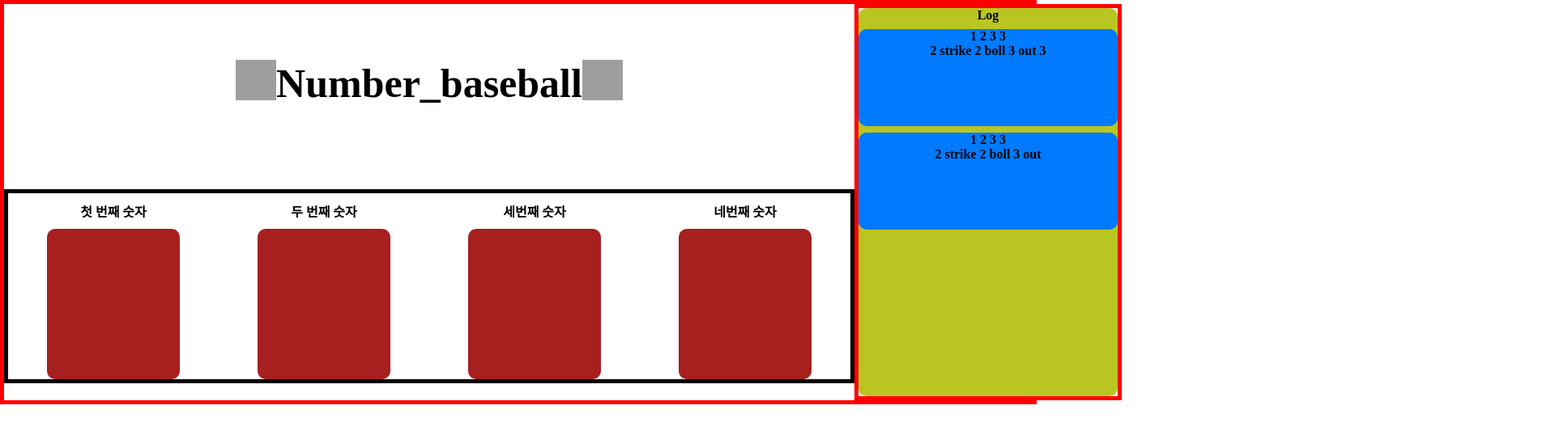
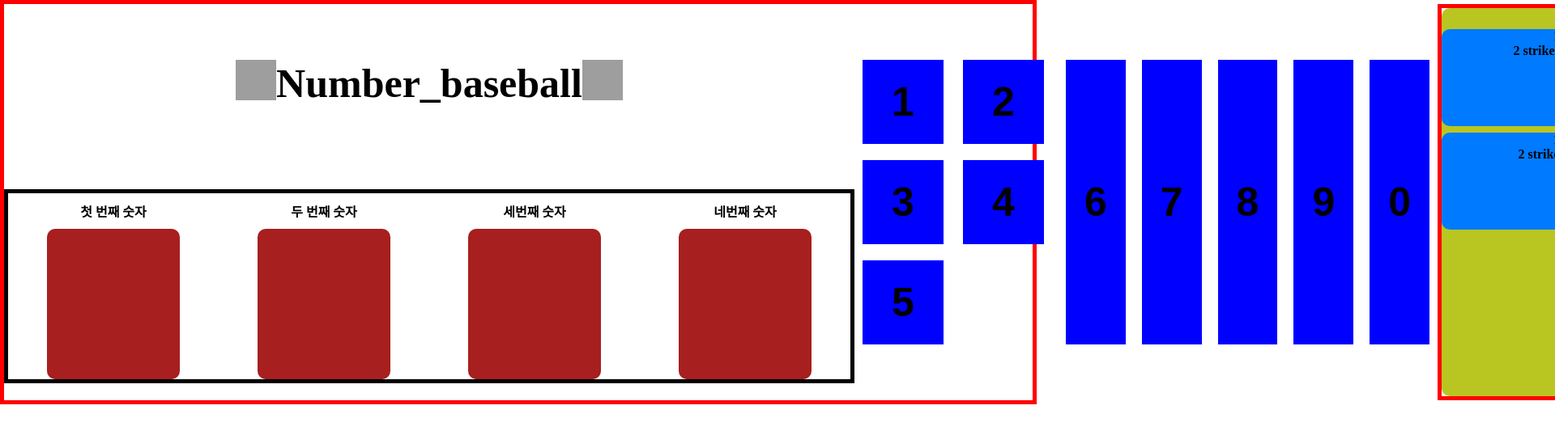
Before and after one commit to woorifisa-service-dev-3rd/frontend-1st-Number_Baseball, a plain HTML site: page index.html in a window 1280 px wide. Shown: the top 538 px of the page at 81% size, 1920 px wide, since content can reach past the window. Drawn offline with Linux system fonts and the light colour scheme; grey boxes are pictures that could not be loaded.

Commit message:
숫자 추가

```diff
--- a/index.html
+++ b/index.html
@@ -29,31 +29,72 @@
                     <div class="answer">
                         <strong>첫 번째 숫자</strong>
                     </div>
-                    <input type="number" id="number1" >
+                    <input type="number" id="number1">
                 </div>
                 <div class="box">
                     <div class="answer">
                         <strong>두 번째 숫자</strong>
                     </div>
-                    <input type="number" id="number1" >
+                    <input type="number" id="number1">
                 </div>
                 <div class="box">
                     <div class="answer">
                         <strong> 세번째 숫자</strong>
                     </div>
-                    <input type="number" id="number1" >
+                    <input type="number" id="number1">
                 </div>
                 <div class="box">
                     <div class="answer">
                         <strong> 네번째 숫자</strong>
                     </div>
-                    <input type="number" id="number1" >
+                    <input type="number" id="number1">
                 </div>
             </div>
         </div>
 
+        <div class="number_button">
 
-        <article class="container"  id="scoreboard">
+            <div id="number_button1">
+
+                <button type="button" class="btn btn-primary">
+                    <strong>1</strong>
+                </button>
+                <button type="button" class="btn btn-primary">
+                    <strong>2</strong>
+                </button>
+                <button type="button" class="btn btn-primary">
+                    <strong>3</strong>
+                </button>
+                <button type="button" class="btn btn-primary">
+                    <strong>4</strong>
+                </button>
+                <button type="button" class="btn btn-primary">
+                    <strong>5</strong>
+                </button>
+
+            </div>
+
+
+            <button type="button" class="btn btn-primary">
+                <div id="number_button2">
+                    <strong>6</strong>
+            </button>
+            <button type="button" class="btn btn-primary">
+                <strong>7</strong>
+            </button>
+            <button type="button" class="btn btn-primary">
+                <strong>8</strong>
+            </button>
+            <button type="button" class="btn btn-primary">
+                <strong>9</strong>
+            </button>
+            <button type="button" class="btn btn-primary">
+                <strong>0</strong>
+            </button>
+
+        </div>
+
+        <article class="container" id="scoreboard">
             <!-- 점수판 -->
 
             <!-- 로그판 -->
@@ -62,7 +103,7 @@
                     <strong>Log</strong>
 
                     <div class="block">
-                        <div >
+                        <div>
                             <strong>1</strong>
                             <strong>2</strong>
                             <strong>3</strong>
@@ -76,7 +117,7 @@
                         </div>
                     </div>
                     <div class="block">
-                        <div >
+                        <div>
                             <strong>1</strong>
                             <strong>2</strong>
                             <strong>3</strong>
--- a/style.css
+++ b/style.css
@@ -1,6 +1,9 @@
-html, body {
-    margin: 0; /* 기본 여백을 제거합니다. */
-    height: 100%; /* HTML과 BODY 요소의 높이를 100%로 설정합니다. */
+html,
+body {
+    margin: 0;
+    /* 기본 여백을 제거합니다. */
+    height: 100%;
+    /* HTML과 BODY 요소의 높이를 100%로 설정합니다. */
 }
 
 #container1 {
@@ -24,10 +27,10 @@ html, body {
 }
 
 .block {
-    border:none;
+    border: none;
     border-radius: 10px;
     outline: none;
-    text-align :center;
+    text-align: center;
     background-color: #007AFF;
     height: 15vh;
     width: 20em;
@@ -37,10 +40,10 @@ html, body {
 }
 
 #block2 {
-    border:none;
+    border: none;
     border-radius: 10px;
     outline: none;
-    text-align :center;
+    text-align: center;
     background-color: #b9c622;
     width: 20em;
     overflow: auto;
@@ -51,9 +54,10 @@ html, body {
 }
 
 
-#scoreboard{
+#scoreboard {
     border: 5px solid red;
 }
+
 .note {
     display: flex;
     justify-content: space-around;
@@ -61,17 +65,17 @@ html, body {
     align-items: center;
 }
 
-input{
-    border:none;
+input {
+    border: none;
     border-radius: 10px;
     outline: none;
     font-size: 10em;
     width: 1em;
-    text-align :center;
-    background-color:#a71f1f;
+    text-align: center;
+    background-color: #a71f1f;
 }
 
-#sub_btn{
+#sub_btn {
     box-shadow: 0px 0.8px 1.5px rgba(0, 0, 0, 0.1), 0px 6px 12px rgba(0, 0, 0, 0.2);
     border-radius: 32px;
     background-color: #007AFF;
@@ -80,22 +84,41 @@ input{
 
 input::-webkit-outer-spin-button,
 input::-webkit-inner-spin-button {
-  -webkit-appearance: none;
+    -webkit-appearance: none;
 }
 
-#block2::-webkit-scrollbar{
+#block2::-webkit-scrollbar {
     width: 1em;
 }
-#block2::-webkit-scrollbar-thumb{
+
+#block2::-webkit-scrollbar-thumb {
     background-color: #007AFF;
     border-radius: 10em;
 }
-#block2::-webkit-scrollbar-track{
+
+#block2::-webkit-scrollbar-track {
     width: 0;
 }
+
 .title {
     display: flex;
     justify-content: center;
     height: 10em;
     margin-top: 3em;
 }
+
+.number_button {
+    display: flex;
+    flex-direction: center;
+}
+
+
+.btn-primary {
+    width: 100px;
+    /* bgco - back ground color */
+    background-color: blue;
+    font-size: 50px;
+    border: solid 3px blue;
+    padding: 20px;
+    margin: 10px;
+}
```
